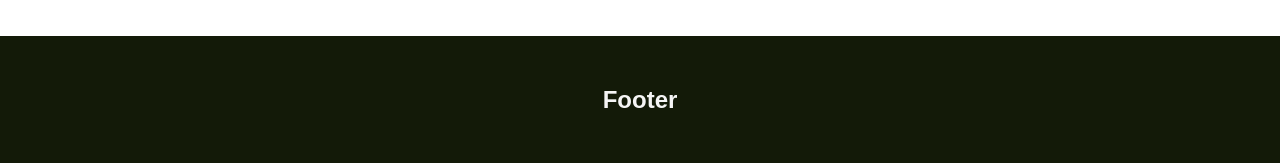
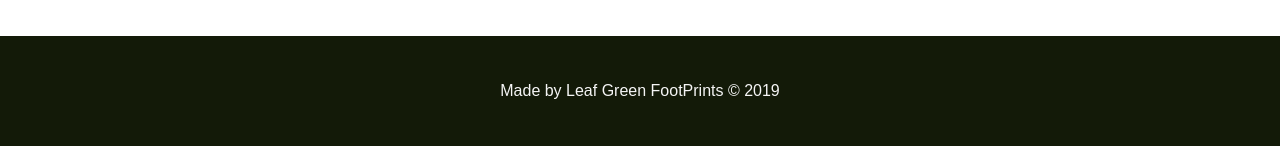
Before and after one commit to lanavdove/green-leaf-footprints, a website: page src/index.html in a window 1280 px wide. Shown: the part 1363-1526 px from the top of the page. Drawn offline with Linux system fonts and the light colour scheme.

Commit message:
commit for deploy to heroku

```diff
--- a/src/index.html
+++ b/src/index.html
@@ -101,7 +101,7 @@
     </div>
 
     <div class="footer">
-      <h2>Footer</h2>
+            <p>Made by Leaf Green FootPrints © 2019</p>
     </div>
 
     <script>
```
Also changed, not shown: src/about.html (+1 -1 lines), src/project.html (+1 -1 lines).
